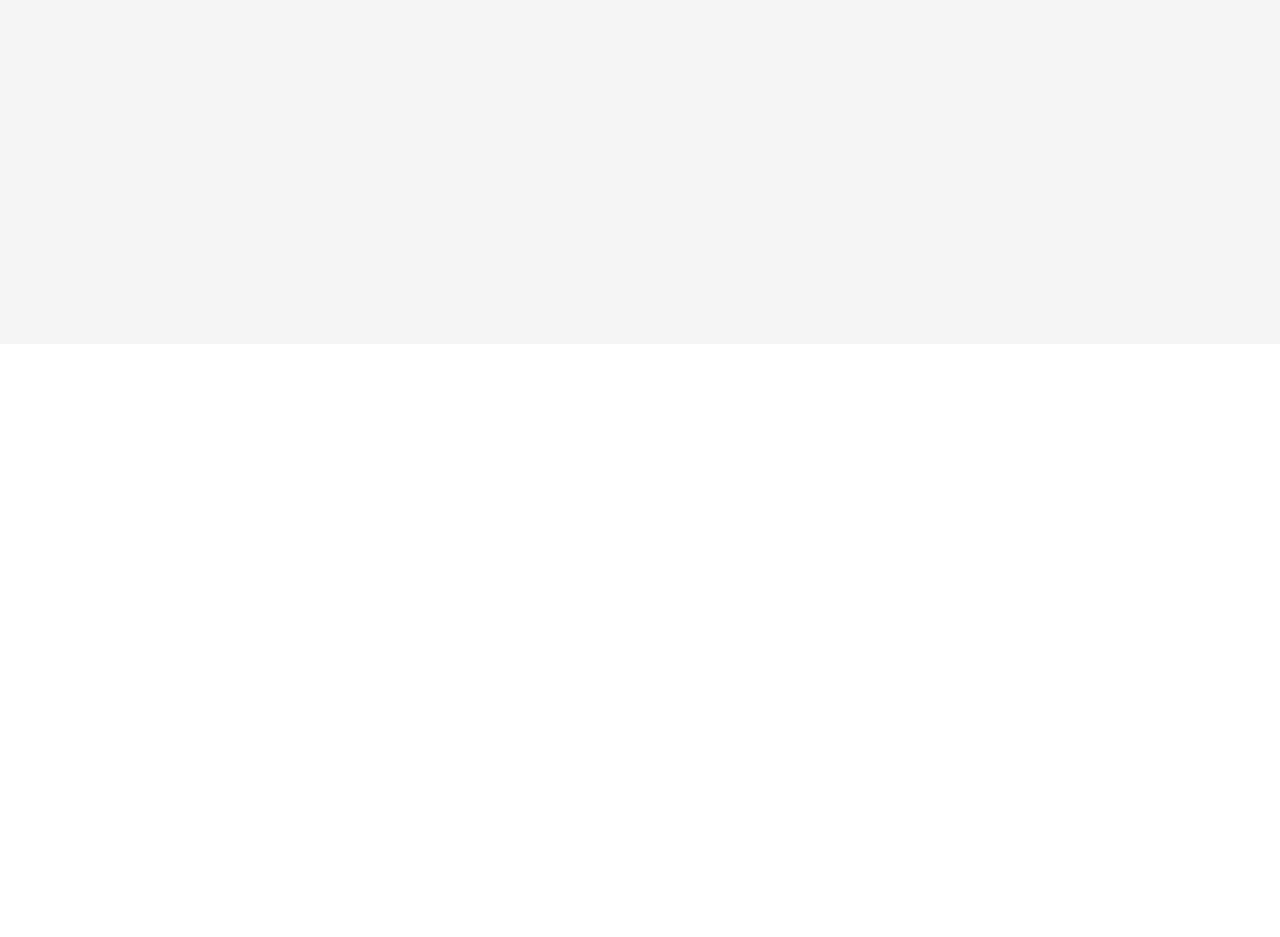
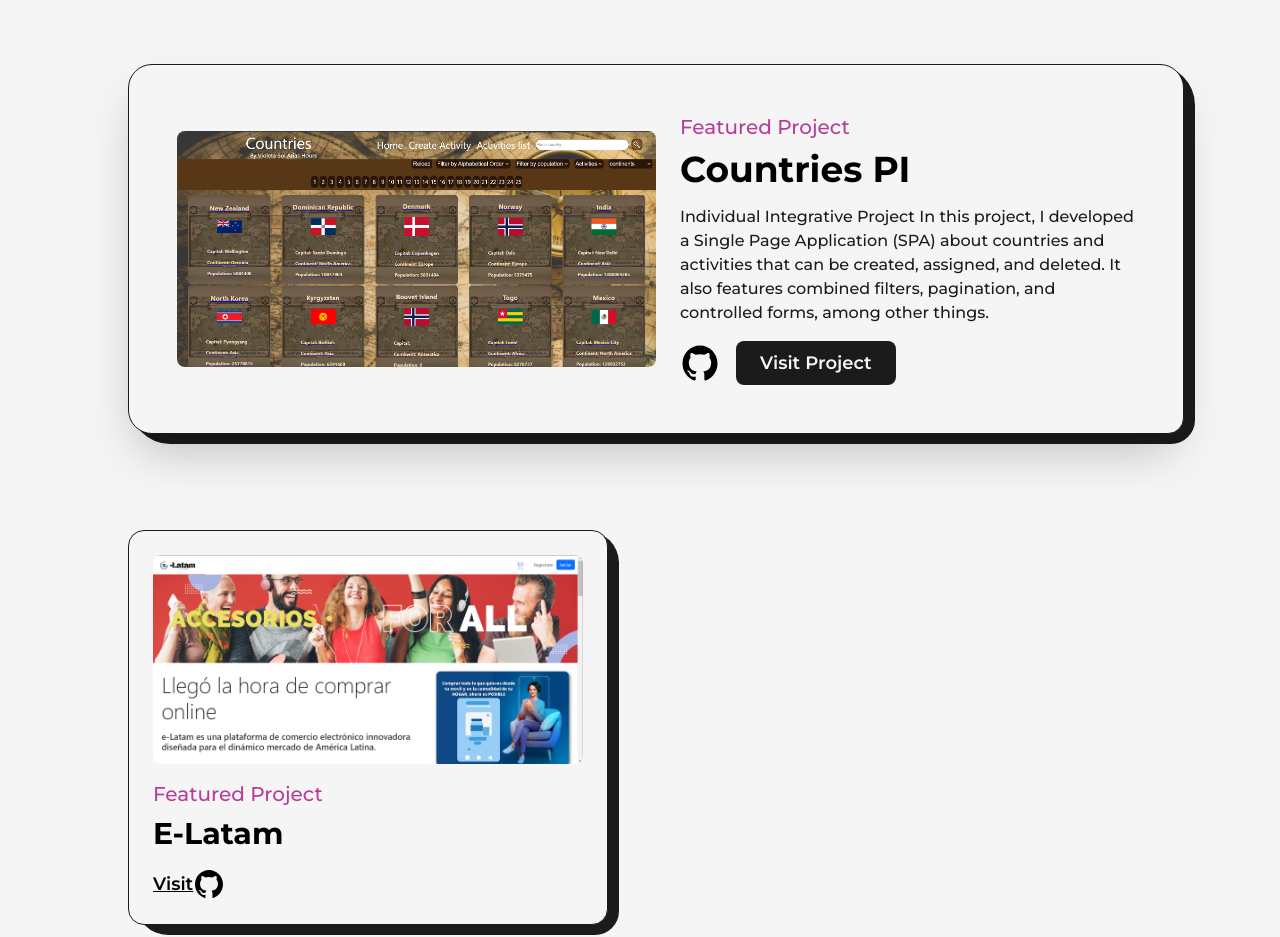
Before and after one commit to VioleHours/My-portfolio, a Next.js app: page /projects in a window 1280 px wide. Shown: the part 456-1393 px from the top of the page. Before the commit the page ends 800 px from the top, so only its background shows below. Built offline with nearby package versions, Linux system fonts and the light colour scheme.

Commit message:
projects casi lista

```diff
--- a/src/pages/projects.js
+++ b/src/pages/projects.js
@@ -1,5 +1,103 @@
 import React from "react";
-import Head from 'next/head'
+import Head from "next/head";
+import Layout from "@/components/Layout";
+import AnimatedText from "@/components/AnimatedText";
+import Link from "next/link";
+import Image from "next/image";
+import { GithubIcon } from "@/components/Icons";
+import project1 from "../../public/images/projects/Countries-PI.png";
+import project2 from "../../public/images/projects/e-latam.png";
+
+const FeaturedProject = ({ type, title, summary, img, link, github }) => {
+  return (
+    <article
+      className="w-full flex items-center justify-between relative rounded-br-2xl
+    rounded-3xl border border-solid border-dark bg-light shadow-2xl p-12
+    "
+    >
+      <div className="absolute top-0 -right-3 -z-10 w-[101%] h-[103%] rounded-[2.5rem] bg-dark
+      rounded-br-3xl
+      " />
+      <Link
+        href={link}
+        target="_blank"
+        className="w-1/2 cursor-pointer overflow-hidden rounded-lg"
+      >
+        <Image src={img} alt={title} className="w-full h-auto" />
+      </Link>
+
+      <div className="w-1/2 flex flex-col items-start justify-between pl-6">
+        <span className="text-primary font-medium text-xl">{type}</span>
+        <Link
+          href={link}
+          target="_blank"
+          className="hover:underline underline-offset-2"
+        >
+          <h2 className="my-2 w-full text-left text-4xl font-bold">{title}</h2>
+        </Link>
+        <p className="my-2 font-medium text-dark">{summary}</p>
+        <div className="mt-2 flex items-center">
+          <Link href={github} target="_blank" className="w-10">
+            {" "}
+            <GithubIcon />{" "}
+          </Link>
+          <Link
+            href={link}
+            target="_blank"
+            className="ml-4 rounded-lg bg-dark text-light p-2 px-6 text-lg font-semibold"
+          >
+            {" "}
+            Visit Project{" "}
+          </Link>
+        </div>
+      </div>
+    </article>
+  );
+};
+
+const Project = ({ title, type, img, link, github }) => {
+  return (
+    <article
+      className="w-full flex flex-col items-center justify-center rounded-2xl
+      border border-solid border-dark bg-light p-6 relative
+      "
+    >
+      <div className="absolute top-0 -right-3 -z-10 w-[101%] h-[103%] rounded-[2rem] bg-dark
+      rounded-br-3xl
+      " />
+      <Link
+        href={link}
+        target="_blank"
+        className="w-full cursor-pointer overflow-hidden rounded-lg"
+      >
+        <Image src={img} alt={title} className="w-full h-auto" />
+      </Link>
+
+      <div className="w-full flex flex-col items-start justify-between mt-4">
+        <span className="text-primary font-medium text-xl">{type}</span>
+        <Link
+          href={link}
+          target="_blank"
+          className="hover:underline underline-offset-2"
+        >
+          <h2 className="my-2 w-full text-left text-3xl font-bold">{title}</h2>
+        </Link>
+        <div className="w-full mt-2 flex items-center justify-berween">
+          <Link
+            href={link}
+            target="_blank"
+            className="text-lg font-semibold underline"
+          >
+            Visit
+          </Link>
+          <Link href={github} target="_blank" className="w-8">
+            <GithubIcon />
+          </Link>
+        </div>
+      </div>
+    </article>
+  );
+};
 
 const projects = () => {
   return (
@@ -8,8 +106,36 @@ const projects = () => {
         <title> VioleHours | Projects Page</title>
         <meta name="description" content="any description" />
       </Head>
-      <main>
+      <main className="w-full mb-16 flex flex-col items-center justify-center">
+        <Layout className="pt-16">
+          <AnimatedText
+            text="Imagination Trumps Knowledge!"
+            className="mb-16"
+          />
 
+          <div className="grid grid-cols-12 gap-24">
+            <div className="col-span-12">
+              <FeaturedProject
+                title="Countries PI"
+                summary="Individual Integrative Project
+                In this project, I developed a Single Page Application (SPA) about countries and activities that can be created, assigned, and deleted. It also features combined filters, pagination, and controlled forms, among other things."
+                link="/"
+                type="Featured Project"
+                img={project1}
+                github="https://github.com/VioleHours/VioletaSol-PI"
+              />
+            </div>
+            <div className="col-span-6">
+              <Project
+                title="E-Latam"
+                link="https://pf-e-latam.netlify.app/"
+                type="Featured Project"
+                img={project2}
+                github="https://github.com/fedesmpz/PF-E-Latam"
+              />
+            </div>
+          </div>
+        </Layout>
       </main>
     </>
   );
```
Also changed, not shown: public/images/projects/Countries-PI.png (added), public/images/projects/e-latam.png (added).
